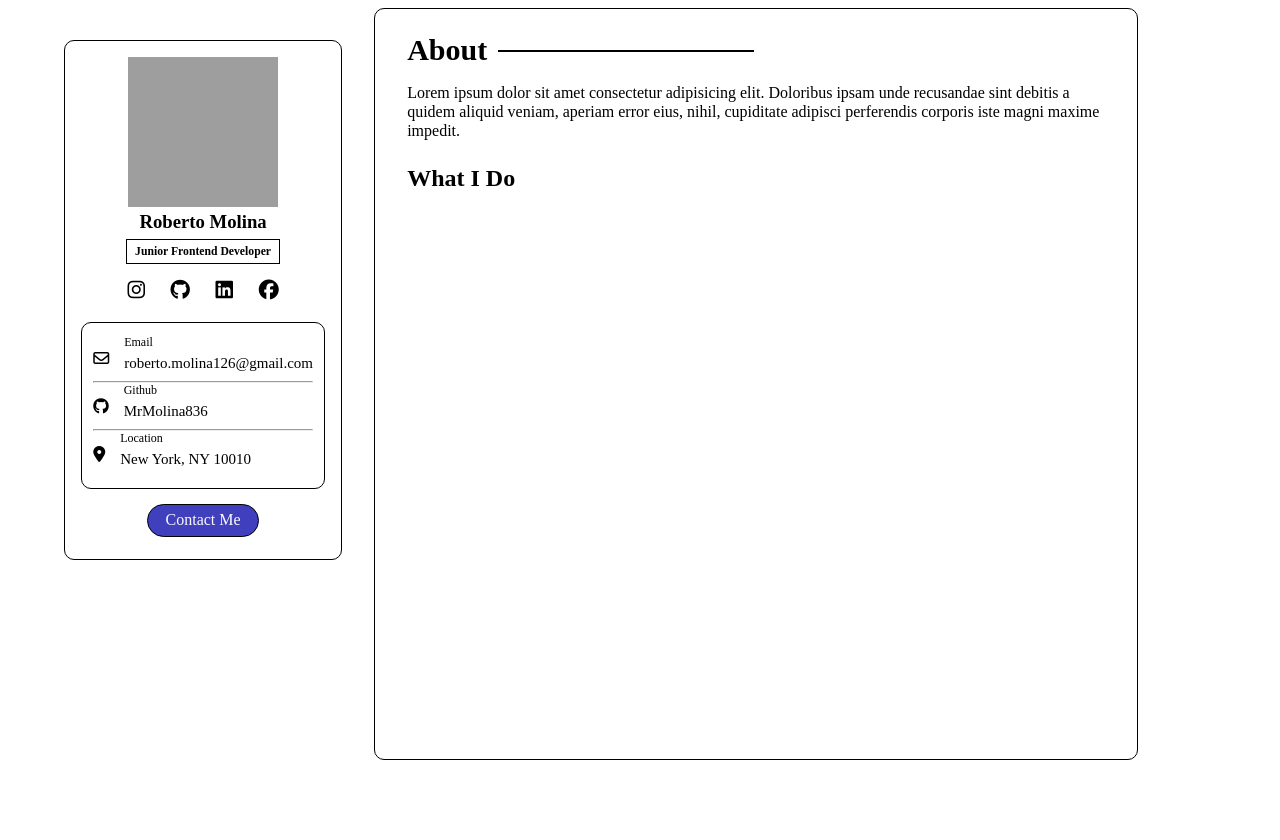
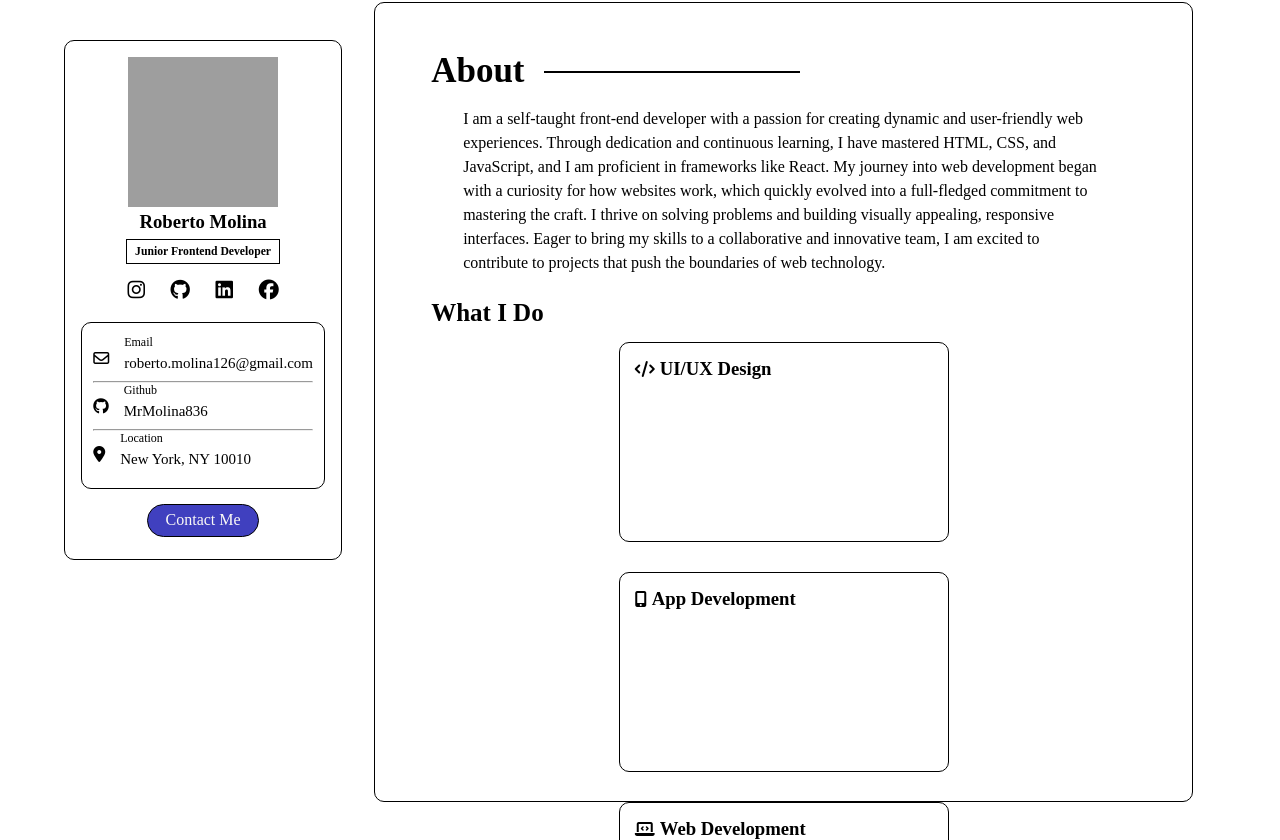
Before and after one commit to MrMolina836/E-Portfolio, a React (Create React App) app in the folder new-e-portfolio/: page / in a window 1280 px wide. Shown: the part 840-1680 px from the top of the page. Built offline with nearby package versions, Linux system fonts and the light colour scheme; grey boxes are pictures that could not be loaded.

Commit message:
Finished rough draft of middle section with icons added and proper ration (Desktop)

```diff
--- a/new-e-portfolio/src/components/about/About.jsx
+++ b/new-e-portfolio/src/components/about/About.jsx
@@ -45,27 +45,65 @@ const About = () => {
               </div>
             </div>
 
-                <a href="#contact" className="btn">Contact Me</a>
-
+            <a href="#contact" className="btn">
+              Contact Me
+            </a>
           </div>
         </div>
         <div className="about__details-container">
-            <div className="about__details">
+          <div className="about__details">
+            <h1>About</h1>
 
-                <h1>About</h1>
+            <p>
+              I am a self-taught front-end developer with a passion for creating
+              dynamic and user-friendly web experiences. Through dedication and
+              continuous learning, I have mastered HTML, CSS, and JavaScript,
+              and I am proficient in frameworks like React. My journey into web
+              development began with a curiosity for how websites work, which
+              quickly evolved into a full-fledged commitment to mastering the
+              craft. I thrive on solving problems and building visually
+              appealing, responsive interfaces. Eager to bring my skills to a
+              collaborative and innovative team, I am excited to contribute to
+              projects that push the boundaries of web technology.
+            </p>
 
-                <p>Lorem ipsum dolor sit amet consectetur adipisicing elit. Doloribus ipsam unde recusandae sint debitis a quidem aliquid veniam, aperiam error eius, nihil, cupiditate adipisci perferendis corporis iste magni maxime impedit.</p>
+            <div className="sub__title">
+              <h2>What I Do</h2>
+            </div>
 
+            <div className="about__display-container">
 
-                <div className="sub__title">
-                    <h2>What I Do</h2>
+                <div className="display-box">
+                    <div className="display__icon-title">
+                        <i className="fa-solid fa-code"></i>
+                        <h3>UI/UX Design</h3>
+                    </div>
                 </div>
 
-                <div className="about__grid-container">
-
+                <div className="display-box">
+                    <div className="display__icon-title">
+                        <i className="fa-solid fa-mobile-screen-button"></i>
+                        <h3>App Development</h3>
+                    </div>
                 </div>
 
+                <div className="display-box">
+                    <div className="display__icon-title">
+                        <i className="fa-solid fa-laptop-code"></i>
+                        <h3>Web Development</h3>
+                    </div>
+                </div>
+
+                <div className="display-box">
+                    <div className="display__icon-title">
+                        <i className="fa-solid fa-camera"></i>
+                        <h3>Photography</h3>
+                    </div>
+                </div>
             </div>
+
+            <div className="about__grid-container"></div>
+          </div>
         </div>
       </section>
     </>
--- a/new-e-portfolio/src/components/about/about.css
+++ b/new-e-portfolio/src/components/about/about.css
@@ -65,7 +65,7 @@
 }
 
 .about__details-container{
-    width: 59.7%;
+    width: 64%;
     height: 100vh;
     display: flex;
     flex-direction: column;
@@ -75,14 +75,14 @@
     border: 1px solid black;
     width: 100%;
     height: 100vh;
-    margin-top: 3rem;
+    margin-top: 5.3rem;
     border-radius: 10px;
-    padding: 1.5rem 2rem;
+    padding: 3rem 3.5rem;
 }
 
 .about__details h1{
     margin-bottom: 1rem;
-    font-size: 30px;
+    font-size: 35px;
     position: relative;
 }
 .about__details h1::before{
@@ -92,9 +92,34 @@
     background-color: #000;
     position: absolute;
     top: 50%;
-    left: 13%;
+    left: 16%;
 }
 .about__details p{
-    line-height: 1.2;
+    line-height: 1.5;
     margin-bottom: 1.5rem;
+    padding: 0 2rem;
 }
+.sub__title h2{
+    font-size: 25px;
+}
+.about__display-container{
+    display: flex;
+    justify-content: center;
+    align-items: center;
+    flex-wrap: wrap;
+    max-width: 1200px;
+    margin: auto;
+}
+.display-box{
+    width: 330px;
+    height: 200px;
+    padding: 15px;
+    border: 1px solid #000;
+    margin: 15px;
+    border-radius: 10px;
+}
+.display__icon-title{
+    display: flex;
+    align-items: center;
+    column-gap: 5px;
+}
--- a/new-e-portfolio/src/components/projects/Projects.jsx
+++ b/new-e-portfolio/src/components/projects/Projects.jsx
@@ -4,7 +4,7 @@ import "./projects.css"
 const Projects = () => {
     return(
         <>
-            <div className="project__container">
+            <div className="project__container" id="projects">
 
             </div>
         </>
```
